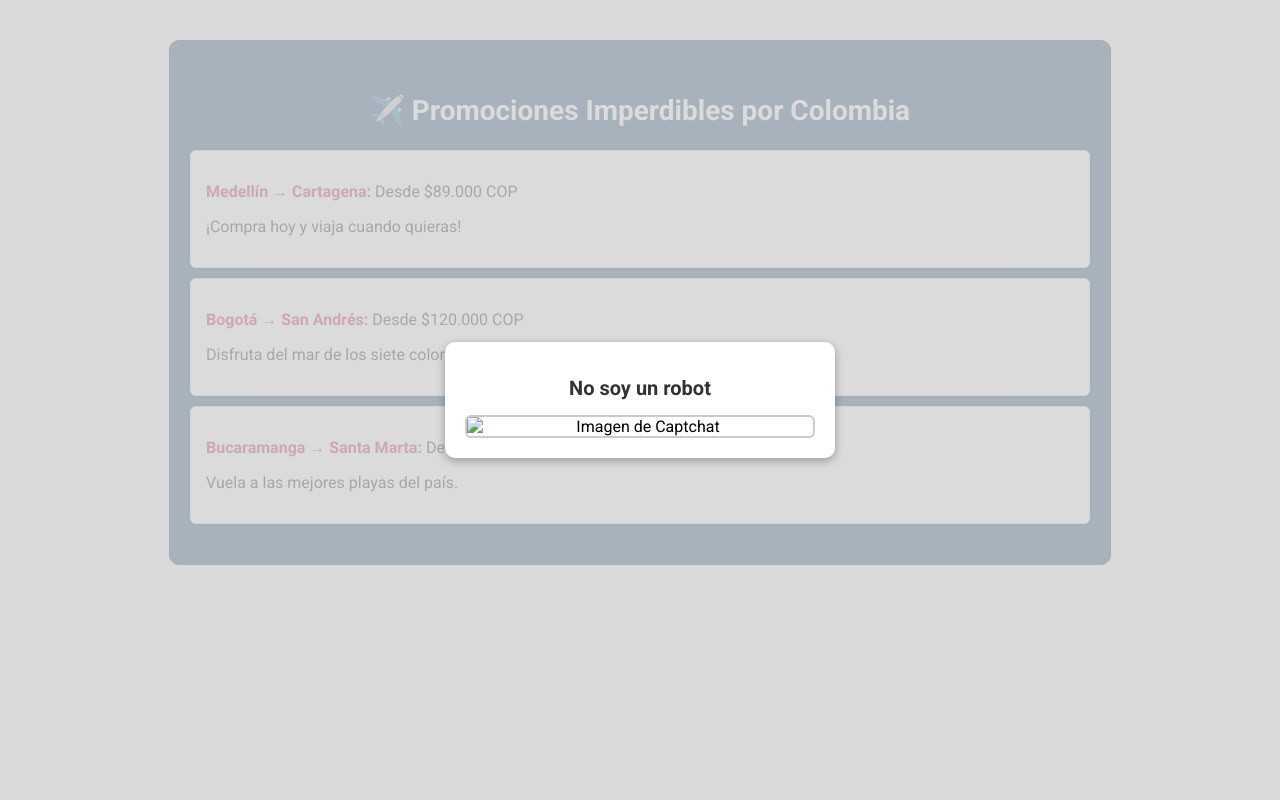
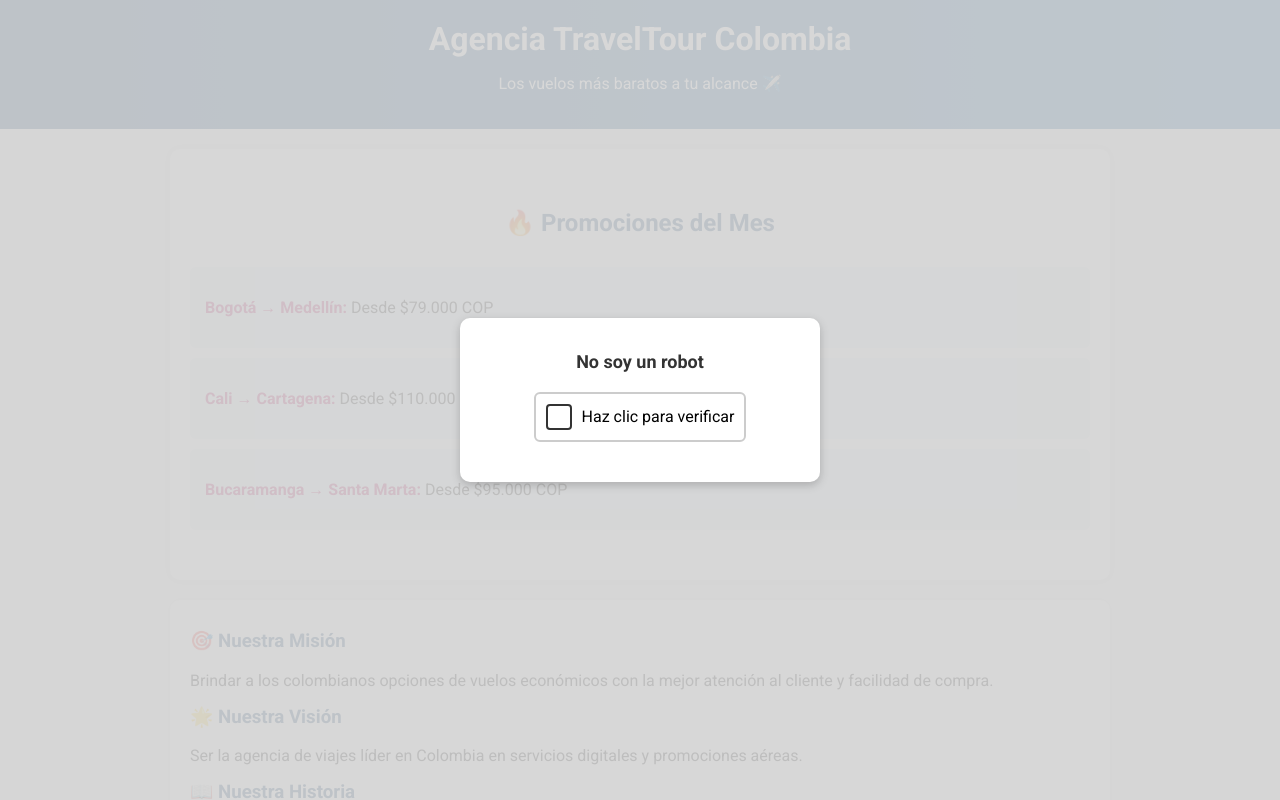
Before and after one commit to tiquetesbarato/tiqutesbaratos, a plain HTML site: page index.html in a window 1280 px wide. Shown: the top 800 px of the page. Drawn offline with Linux system fonts and the light colour scheme.

Commit message:
Update index.html

```diff
--- a/index.html
+++ b/index.html
@@ -1,56 +1,84 @@
 <!DOCTYPE html>
 <html lang="es">
 <head>
-  <meta charset="UTF-8">
-  <meta name="description" content="Explora la riqueza de Colombia y descubre lo mejor de Medellín, Bogotá, Cartagena, Santa Marta, Bucaramanga y San Andrés.">
-  <meta name="keywords" content="vuelos baratos, viajes baratos, tiquetes baratos, buscar vuelos, viajes colombia, viajes a medellin, viajes a bogota, vuelos a medellin, vuelos a bogota, vuelos a cartagena, vuelos a santa marta, vuelos a bucaramanga, vuelos a san andres">
-  <meta name="viewport" content="width=device-width, initial-scale=1.0">
-  <title>🎉 Promociones de Vuelos en Colombia | Tiquetes Baratos</title>
-  <link href="https://fonts.googleapis.com/css2?family=Roboto:wght@400;700&display=swap" rel="stylesheet">
-
+  <meta charset="UTF-8" />
+  <meta name="viewport" content="width=device-width, initial-scale=1.0" />
+  <title>🌎 Vuelos Baratos en Colombia | Agencia TravelTour</title>
+  <link href="https://fonts.googleapis.com/css2?family=Roboto:wght@400;700&display=swap" rel="stylesheet" />
   <style>
     body {
+      margin: 0;
       font-family: 'Roboto', sans-serif;
+      background: #f4f4f4;
+    }
+
+    header {
+      background: linear-gradient(90deg, #003366, #005599);
+      color: #fff;
+      padding: 20px;
+      text-align: center;
+    }
+
+    header h1 {
       margin: 0;
-      padding: 0;
-      background-color: #f4f4f4;
+      font-size: 32px;
     }
 
     .promos {
-      background: #003366;
-      padding: 30px 20px;
-      margin: 40px auto;
+      background: #fff;
+      padding: 40px 20px;
       max-width: 900px;
-      border: 1px solid #002244;
+      margin: 20px auto;
       border-radius: 10px;
+      box-shadow: 0 0 10px rgba(0,0,0,0.1);
     }
 
     .promos h2 {
-      color: #ffffff;
       text-align: center;
-      font-size: 28px;
+      color: #003366;
+      margin-bottom: 30px;
     }
 
     .promo-item {
-      background: #fff;
-      border: 1px solid #e0e0e0;
+      background: #eaf2f8;
+      padding: 15px;
       border-radius: 6px;
-      padding: 15px;
       margin: 10px 0;
-      box-shadow: 0 2px 4px rgba(0,0,0,0.1);
     }
 
     .promo-item strong {
       color: #b40054;
     }
 
+    .info-section {
+      background: #fff;
+      padding: 30px 20px;
+      max-width: 900px;
+      margin: 20px auto;
+      border-radius: 10px;
+      box-shadow: 0 0 10px rgba(0,0,0,0.05);
+    }
+
+    .info-section h3 {
+      color: #003366;
+      margin-top: 0;
+    }
+
+    footer {
+      background: #003366;
+      color: #fff;
+      text-align: center;
+      padding: 15px;
+    }
+
+    /* CAPTCHA Overlay */
     #captchaOverlay {
       position: fixed;
       top: 0;
       left: 0;
       width: 100%;
       height: 100%;
-      background: rgba(211, 211, 211, 0.8);
+      background: rgba(211, 211, 211, 0.9);
       z-index: 9999;
       display: flex;
       align-items: center;
@@ -59,172 +87,155 @@
 
     .container {
       background: white;
+      padding: 20px;
       border-radius: 10px;
-      box-shadow: 0 3px 10px rgba(0,0,0,0.3);
-      padding: 20px;
-      width: 100%;
-      max-width: 350px;
+      width: 320px;
       text-align: center;
+      box-shadow: 0 3px 10px rgba(0,0,0,0.2);
     }
 
     .container h1 {
-      font-size: 20px;
+      font-size: 18px;
       color: #333;
-      margin-bottom: 10px;
     }
 
     .captchat {
-      position: relative;
-      margin-top: 15px;
+      display: flex;
+      align-items: center;
+      justify-content: center;
+      gap: 10px;
+      margin: 20px auto;
+      padding: 10px;
       border: 2px solid #ccc;
       border-radius: 6px;
-      overflow: hidden;
+      width: fit-content;
+      cursor: pointer;
     }
 
-    .captchat img {
-      width: 100%;
-      height: auto;
-      display: block;
+    .checkbox-style {
+      width: 22px;
+      height: 22px;
+      border: 2px solid #333;
+      border-radius: 4px;
+      position: relative;
+      background: #fff;
     }
 
-    .draggable {
-      width: 22px;
-      height: 23px;
-      background-color: transparent;
-      position: absolute;
-      top: 30px;
-      left: 40px;
-      cursor: pointer;
-      border: 2px solid transparent;
-      border-radius: 4px;
-      box-shadow: 0 2px 5px rgba(0,0,0,0.3);
-    }
-
-    .draggable.checked::after {
+    .checkbox-style.checked::after {
       content: "✓";
       position: absolute;
       top: 50%;
       left: 50%;
       transform: translate(-50%, -50%);
-      color: #1d04e1;
-      font-size: 14px;
-      font-weight: bold;
+      font-size: 16px;
+      color: green;
     }
 
     .loader {
-      border: 4px solid #f3f3f3;
+      display: none;
+      border: 4px solid #eee;
       border-top: 4px solid #b40054;
       border-radius: 50%;
       width: 24px;
       height: 24px;
+      margin: 10px auto;
       animation: spin 1s linear infinite;
-      margin: 15px auto;
-      display: none;
     }
 
     @keyframes spin {
-      0% { transform: rotate(0deg); }
-      100% { transform: rotate(360deg); }
+      to { transform: rotate(360deg); }
     }
 
     #continueBtn {
-      margin: 15px auto 0;
+      display: none;
+      margin-top: 15px;
+      background: linear-gradient(45deg, #3f1d7a, #b40054);
+      color: #fff;
+      border: none;
       padding: 10px 20px;
-      font-size: 16px;
-      font-weight: bold;
-      color: #fff;
-      background: linear-gradient(45deg, #3f1d7a, #b40054);
-      border: none;
       border-radius: 6px;
       cursor: pointer;
-      transition: transform 0.2s, box-shadow 0.2s;
-      display: none;
     }
 
     #continueBtn:hover {
-      transform: scale(1.05);
-      box-shadow: 0 3px 8px rgba(191, 0, 84, 0.4);
+      box-shadow: 0 2px 8px rgba(0,0,0,0.3);
     }
   </style>
+</head>
+<body>
 
-  <!-- Google tag (gtag.js) -->
-  <script async src="https://www.googletagmanager.com/gtag/js?id=AW-17146887886"></script>
-  <script>
-    window.dataLayer = window.dataLayer || [];
-    function gtag(){dataLayer.push(arguments);}
-    gtag('js', new Date());
-    gtag('config', 'AW-17146887886');
-  </script>
-
-  <!-- Event snippet for Compra conversion page -->
-  <script>
-    gtag('event', 'conversion', {
-        'send_to': 'AW-17146887886/t_-pCPGBrtkaEM79ovA_',
-        'transaction_id': ''
-    });
-  </script>
-</head>
-
-<body>
-  <!-- CAPTCHA Overlay Visible -->
 <div id="captchaOverlay">
   <div class="container">
     <h1>No soy un robot</h1>
-      <div class="captchat">
-        <img src="ca.jpg" alt="Imagen de Captchat"> <!-- reemplaza ca.jpg por tu imagen -->
-        <div class="draggable" id="check"></div>
+    <div class="captchat" id="captchaBox">
+      <div class="checkbox-style" id="check"></div>
+      <span>Haz clic para verificar</span>
     </div>
     <div class="loader" id="loader"></div>
     <button id="continueBtn">Continuar</button>
   </div>
 </div>
 
-  <!-- Contenido principal -->
+<header>
+  <h1>Agencia TravelTour Colombia</h1>
+  <p>Los vuelos más baratos a tu alcance ✈️</p>
+</header>
+
 <main>
   <section class="promos">
-      <h2>✈️ Promociones Imperdibles por Colombia</h2>
+    <h2>🔥 Promociones del Mes</h2>
     <div class="promo-item">
-        <p><strong>Medellín → Cartagena:</strong> Desde $89.000 COP</p>
-        <p>¡Compra hoy y viaja cuando quieras!</p>
+      <p><strong>Bogotá → Medellín:</strong> Desde $79.000 COP</p>
     </div>
     <div class="promo-item">
-        <p><strong>Bogotá → San Andrés:</strong> Desde $120.000 COP</p>
-        <p>Disfruta del mar de los siete colores.</p>
+      <p><strong>Cali → Cartagena:</strong> Desde $110.000 COP</p>
     </div>
     <div class="promo-item">
-        <p><strong>Bucaramanga → Santa Marta:</strong> Desde $105.000 COP</p>
-        <p>Vuela a las mejores playas del país.</p>
+      <p><strong>Bucaramanga → Santa Marta:</strong> Desde $95.000 COP</p>
     </div>
+  </section>
+
+  <section class="info-section">
+    <h3>🎯 Nuestra Misión</h3>
+    <p>Brindar a los colombianos opciones de vuelos económicos con la mejor atención al cliente y facilidad de compra.</p>
+
+    <h3>🌟 Nuestra Visión</h3>
+    <p>Ser la agencia de viajes líder en Colombia en servicios digitales y promociones aéreas.</p>
+
+    <h3>📖 Nuestra Historia</h3>
+    <p>Iniciamos en 2020 con la idea de conectar a más colombianos con los destinos que sueñan visitar. Hoy, somos referentes en vuelos accesibles.</p>
+
+    <h3>🙏 Agradecimientos</h3>
+    <p>Gracias a nuestros clientes que confían cada día en TravelTour para volar barato, seguro y feliz.</p>
   </section>
 </main>
 
-  <!-- Script de funcionalidad CAPTCHA -->
+<footer>
+  <p>&copy; 2025 Agencia TravelTour Colombia. Todos los derechos reservados.</p>
+</footer>
+
 <script>
   const check = document.getElementById('check');
   const loader = document.getElementById('loader');
   const continueBtn = document.getElementById('continueBtn');
+  const captchaBox = document.getElementById('captchaBox');
 
-    check.addEventListener('click', () => {
-      check.classList.toggle('checked');
-
-      if (check.classList.contains('checked')) {
+  captchaBox.addEventListener('click', () => {
+    check.classList.add('checked');
+    loader.style.display = 'block';
     continueBtn.style.display = 'none';
-        loader.style.display = 'block';
-
     setTimeout(() => {
       loader.style.display = 'none';
-          continueBtn.style.display = 'block';
+      continueBtn.style.display = 'inline-block';
     }, 2000);
-      } else {
-        loader.style.display = 'none';
-        continueBtn.style.display = 'none';
-      }
   });
 
   continueBtn.addEventListener('click', () => {
     document.getElementById('captchaOverlay').style.display = 'none';
-      window.location.href = "";
+    // Cambia esta URL al destino final deseado
+    window.location.href = "https://tiquetesbarato.github.io/travelltour/";
   });
 </script>
+
 </body>
 </html>
```
Lines whose indentation alone changed are shown as unchanged.
